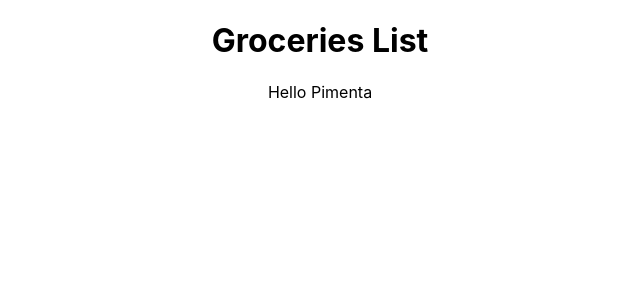
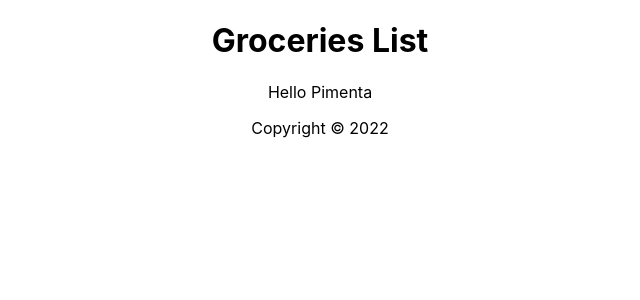
Before and after one commit to Azurba/ReactTutorial, a React (Create React App) app in the folder 01_tutorial/: page / in a window 1280 px wide. Shown: the top 300 px of the page, without its empty margins (320-960 px from the left). Built offline with nearby package versions, Linux system fonts and the light colour scheme.

Commit message:
add footer

```diff
--- a/01_tutorial/src/App.js
+++ b/01_tutorial/src/App.js
@@ -1,17 +1,19 @@
 import './App.css';
 import Header from './Header';
 import Content from './Content';
+import Footer from './Footer';
 
 function App() {
   //variable definition
   const name = "Joao";
 
-
   //loading variable and functions to 'html' code:
+  //Custom tags are defined in different files.
   return (
     <div className="App">
       <Header />
       <Content />
+      <Footer />
     </div>
   );
 }
--- /dev/null
+++ b/01_tutorial/src/Footer.js
@@ -0,0 +1,12 @@
+import React from 'react'
+
+export const Footer = () => {
+  const today = new Date()
+    return (
+    <footer>
+        <p>Copyright &copy; {today.getFullYear()}</p>
+    </footer>
+  )
+}
+
+export default Footer
```
